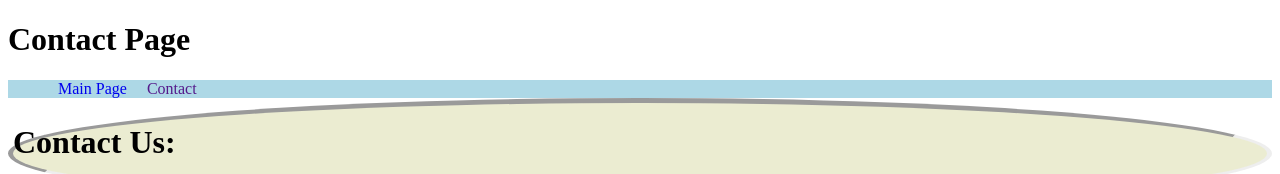
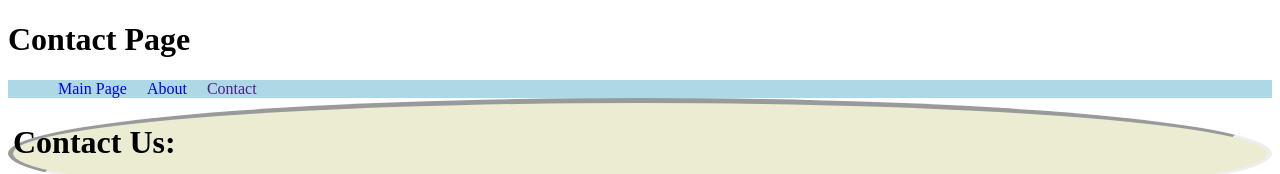
Before and after one commit to dasfisch/webdev-tuesday-practice, a plain HTML site: page pages/contact.html in a window 1280 px wide. Shown: the top 174 px of the page. Drawn offline with Linux system fonts and the light colour scheme.

Commit message:
Adding a new page for about information

```diff
--- a/pages/contact.html
+++ b/pages/contact.html
@@ -12,6 +12,7 @@
             <nav>
                 <ul>
                     <li><a href="index.html">Main Page</a></li>
+                    <li><a href="about.html">About</a></li>
                     <li><a href="">Contact</a></li>
                 </ul>
             </nav>
```
Also changed, not shown: pages/index.html (+1 -0 lines).
